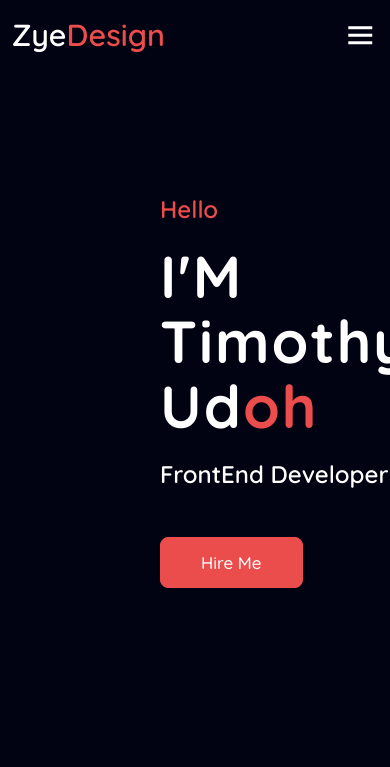
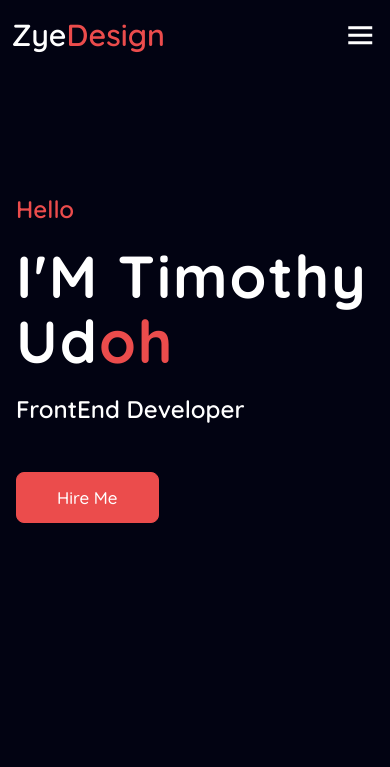
Before and after one commit to Zye-design/Portfolio_github, a plain HTML site: page index.html in a window 390 px wide. Shown: the top 767 px of the page. Drawn offline with nearby package versions, Linux system fonts and the light colour scheme.

Commit message:
updated media queries

```diff
--- a/css/style.css
+++ b/css/style.css
@@ -511,6 +511,8 @@ form textarea{
 	}
 	.home{
 		height: 85vh;
+		padding: 0 4em ;
+		margin: 0;
 	}
 	.about{
 		grid-template-columns: 1fr;
@@ -556,6 +558,8 @@ form textarea{
 		background-size: contain;
 		background-repeat: no-repeat;
 		background-position: center;
+		padding: 0 4em ;
+		margin: 0;
 	}
 
 	.copyright{
@@ -572,5 +576,7 @@ form textarea{
 @media (max-width: 500px){
 	.home{
 		background: none;
+		padding: 0 1em ;
+		margin-top: 0;
 	}
 }
```
